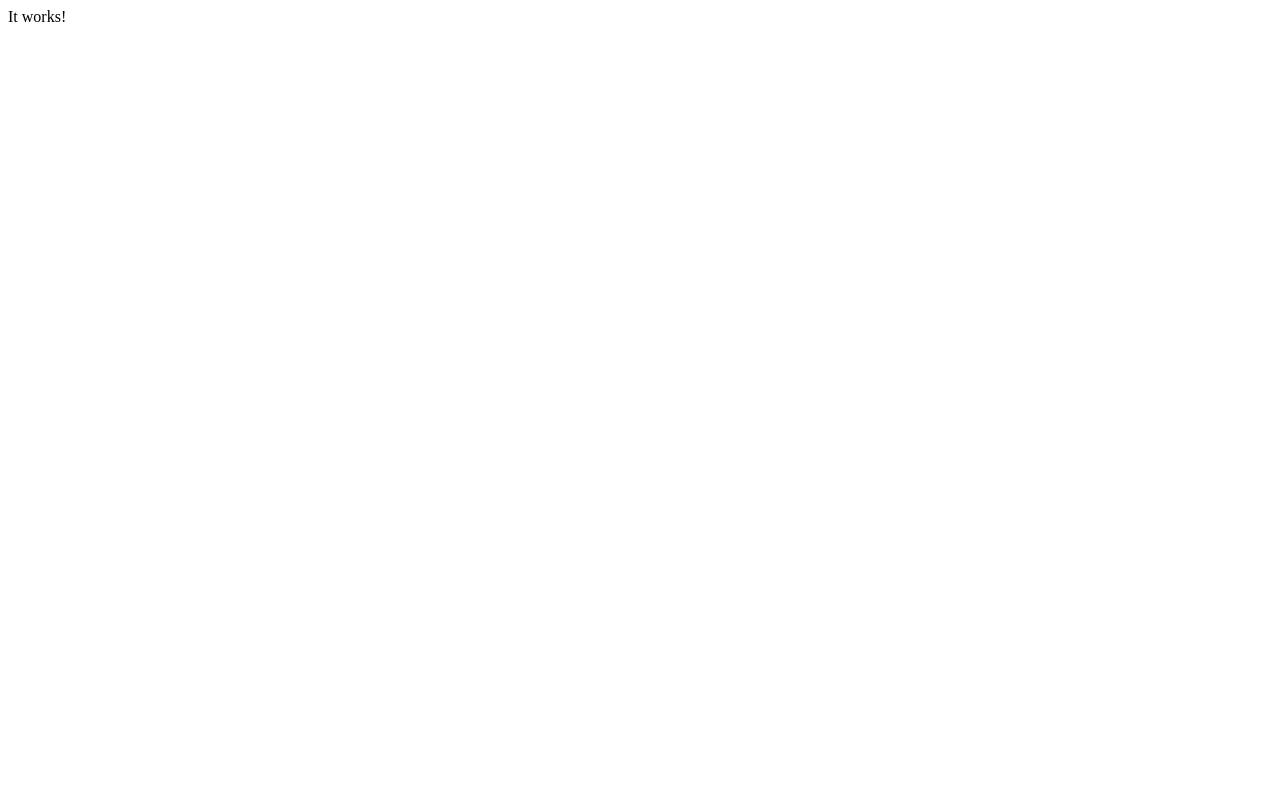
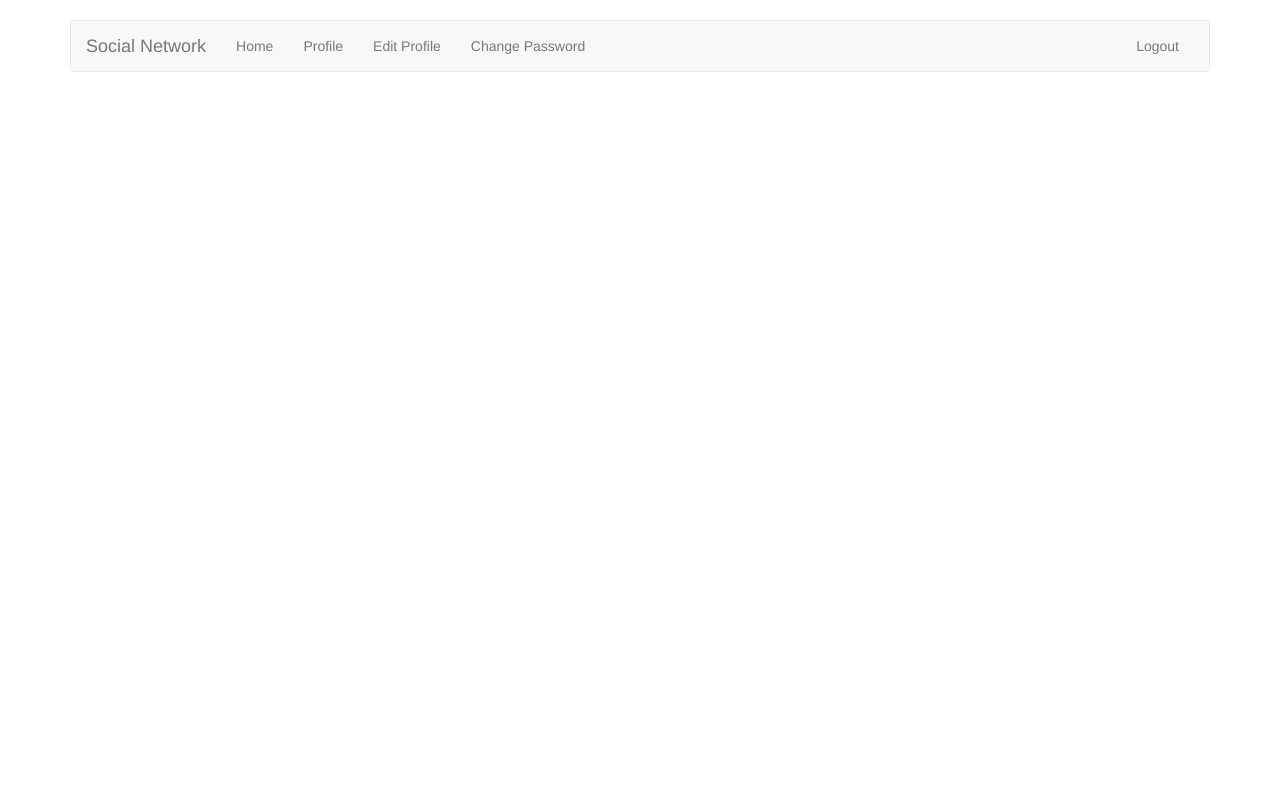
Before and after one commit to ming037/MyFirstWeb, a Django app: page /home/ in a window 1280 px wide. Before the commit the page is almost empty. Run offline with Django 3.2, Linux system fonts and the light colour scheme; a user stored in the database is signed in; some libraries are stand-ins or nearby versions.

Commit message:
Part43. change home.html

```diff
--- a/tutorial/accounts/templates/base.html
+++ b/tutorial/accounts/templates/base.html
@@ -25,7 +25,7 @@
             <div id="navbar" class="navbar-collapse collapse">
               {% if user.is_authenticated %}
               <ul class="nav navbar-nav">
-                <li><a href="{% url 'accounts:home' %}">Home</a></li>
+                <li><a href="{% url 'home:home' %}">Home</a></li>
                 <li><a href="{% url 'accounts:view_profile' %}">Profile</a></li>
                 <li><a href="{% url 'accounts:edit_profile' %}">Edit Profile</a></li>
                 <li><a href="{% url 'accounts:change_password' %}">Change Password</a></li>
--- /dev/null
+++ b/tutorial/home/templates/home/home.html
@@ -0,0 +1,3 @@
+{% extends 'base.html' %}
+
+<h1>It works!</h1>
--- a/tutorial/home/urls.py
+++ b/tutorial/home/urls.py
@@ -1,5 +1,5 @@
 from django.conf.urls import url
-from home import views
+from home.views import HomeView #from home import views
 urlpatterns = [
-    url(r'^$', views.home, name='home')
+    url(r'^$', HomeView.as_view(), name='home') #url(r'^$', views.home, name='home')
 ]
--- a/tutorial/home/views.py
+++ b/tutorial/home/views.py
@@ -1,5 +1,4 @@
-from django.shortcuts import render
-from django.http import HttpResponse
-# Create your views here.
-def home(request):
-    return HttpResponse("It works!")
+from django.views.generic import TemplateView #for class bases views
+
+class HomeView(TemplateView):
+    template_name = 'home/home.html'
```
